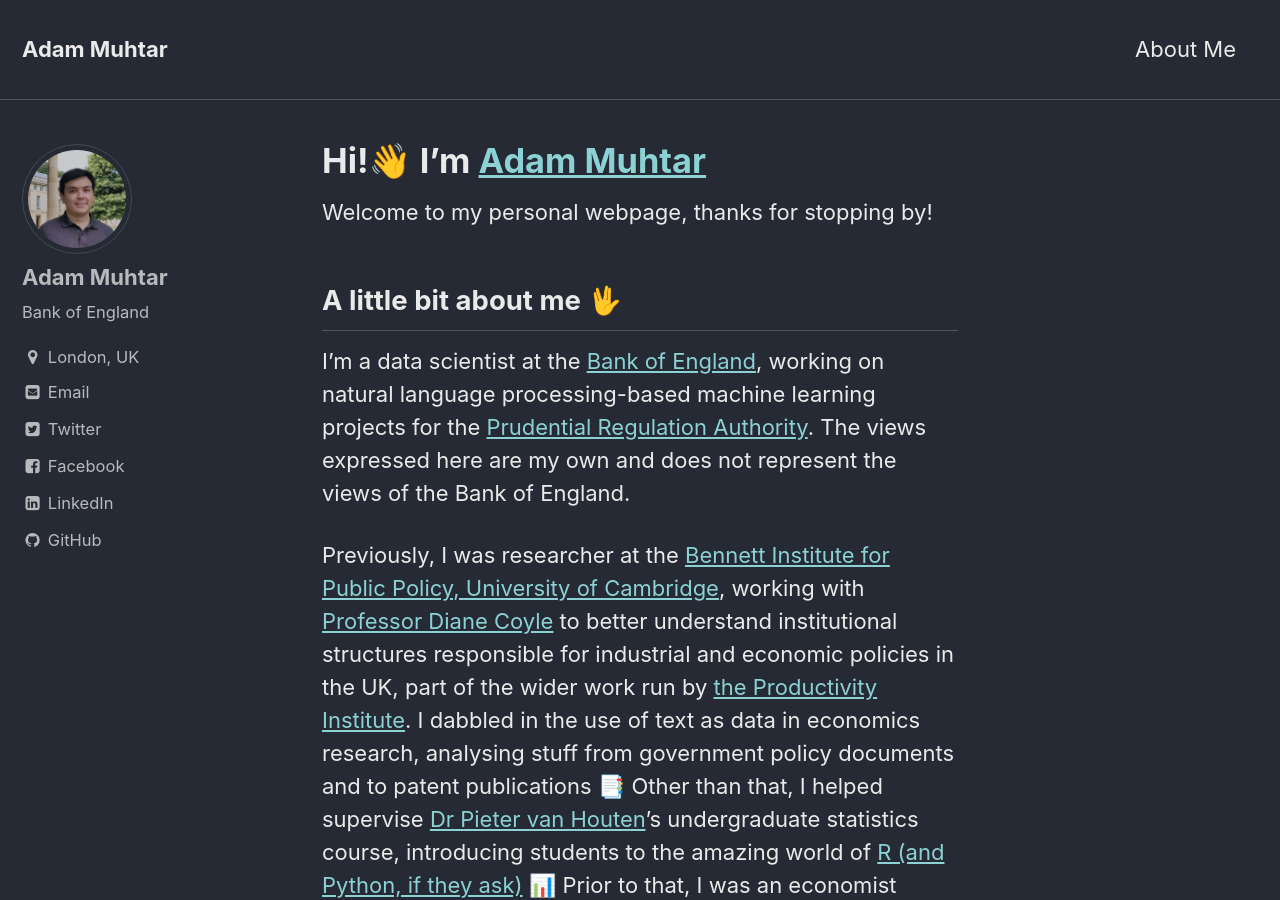
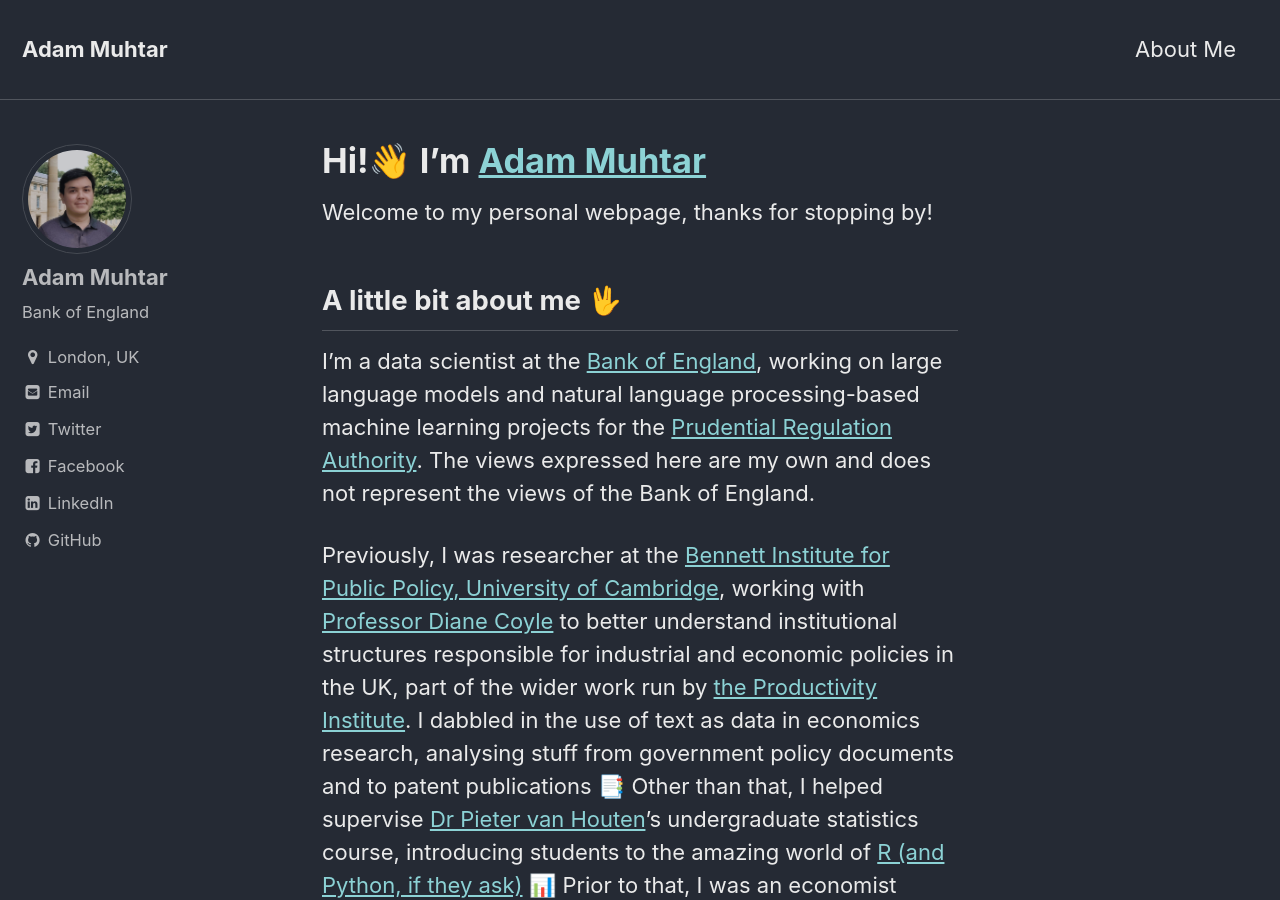
Before and after one commit to adammuhtar/adammuhtar.github.io, a Jekyll site: the page built from index.md, in a window 1280 px wide and 900 px high. Built offline with Jekyll 4.4.1, drawn with Linux system fonts in a browser that asks for light colours.

Commit message:
Update index.md

```diff
--- a/index.md
+++ b/index.md
@@ -9,7 +9,7 @@
 
 ## A little bit about me 🖖
 
-I'm a data scientist at the [Bank of England](https://www.bankofengland.co.uk/), working on natural language processing-based machine learning projects for the [Prudential Regulation Authority](https://www.bankofengland.co.uk/prudential-regulation). The views expressed here are my own and does not represent the views of the Bank of England.
+I'm a data scientist at the [Bank of England](https://www.bankofengland.co.uk/), working on large language models and natural language processing-based machine learning projects for the [Prudential Regulation Authority](https://www.bankofengland.co.uk/prudential-regulation). The views expressed here are my own and does not represent the views of the Bank of England.
 
 Previously, I was researcher at the [Bennett Institute for Public Policy, University of Cambridge](https://www.bennettinstitute.cam.ac.uk/), working with [Professor Diane Coyle](https://www.bennettinstitute.cam.ac.uk/about-us/team/diane-coyle/) to better understand institutional structures responsible for industrial and economic policies in the UK, part of the wider work run by [the Productivity Institute](https://www.productivity.ac.uk/). I dabbled in the use of text as data in economics research, analysing stuff from government policy documents and to patent publications 📑 Other than that, I helped supervise [Dr Pieter van Houten](https://www.polis.cam.ac.uk/Staff_and_Students/dr-pieter-van-houten)'s undergraduate statistics course, introducing students to the amazing world of [R (and Python, if they ask)](https://www.business-science.io/assets/2021-02-18-R-is-for-research/Join_Forces_meme.png) 📊 Prior to that, I was an economist within Malaysia's policymaking circles, meandering in all sorts of economics-related fields from trade policy to public finance management.
 
```
